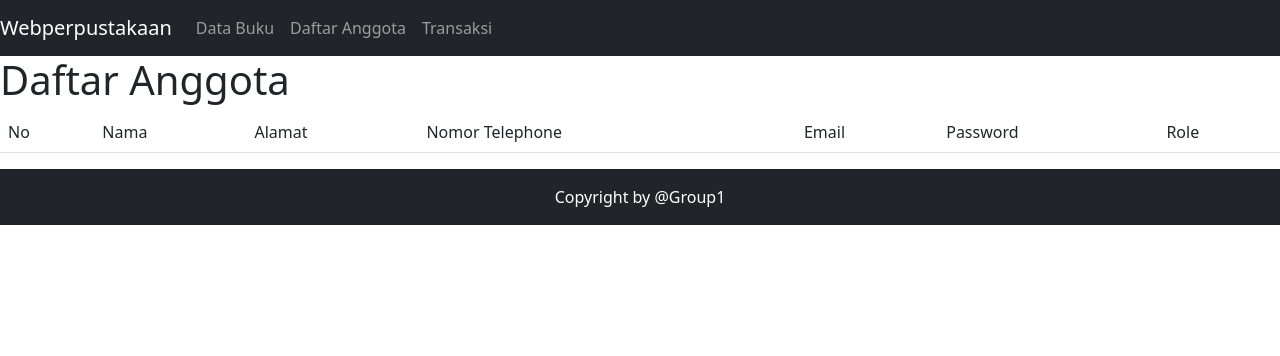
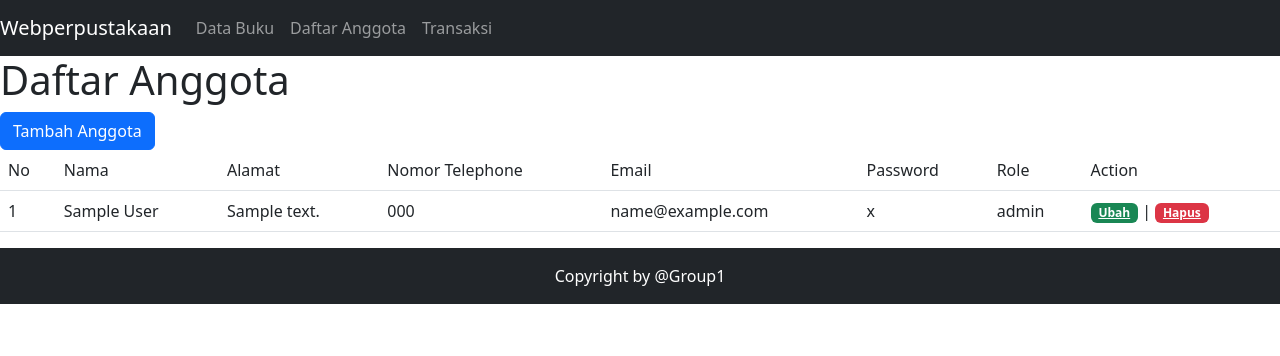
Before and after one commit to YusronAi/webperpustakaan, a PHP site: page /webperpustakaan/dashboard/daftaranggota in a window 1280 px wide. Shown: the top 356 px of the page. Run offline with PHP 8.4, Linux system fonts and the light colour scheme; tables that the repository leaves empty or names only in its code hold one stand-in row (values such as "Sample post"); some libraries are stand-ins or nearby versions.

```diff
--- a/app/controllers/Dashboard.php
+++ b/app/controllers/Dashboard.php
@@ -1,7 +1,9 @@
 <?php
 
 // Buat class untuk tampilan dashbord
-class Dashboard extends Controller{
+
+class Dashboard extends Controller
+{
     // Buat method default
 
     public function index()
@@ -28,31 +30,48 @@ class Dashboard extends Controller{
 
     public function tambah()
     {
-        if($this->model('buku_model')->add($_POST) > 0){
+        if ($this->model('buku_model')->add($_POST) > 0) {
             // Atur pesan saat berhasil dan beri parameter
-            header('location: '.Config::BASEURL. '/dashboard/databuku');
+            header('location: ' . Config::BASEURL . '/dashboard/databuku');
             exit;
-        }else{
-            header('location: '.Config::BASEURL. '/dashboard/databuku');
+        } else {
+            header('location: ' . Config::BASEURL . '/dashboard/databuku');
             echo "Gagal";
             exit;
         }
     }
 
-    public function hapus ($id)
+    public function hapusBuku($id)
     {
         if ($this->model('buku_model')->delete($id) > 0) {
-            header('location: '.Config::BASEURL. '/dashboard/databuku');
+            header('location: ' . Config::BASEURL . '/dashboard/databuku');
             exit;
-        }else {
-            header('location: '.Config::BASEURL. '/dashboard/databuku');
+        } else {
+            header('location: ' . Config::BASEURL . '/dashboard/databuku');
             exit;
         }
     }
 
-    public function ubah ()
+    public function ubahBuku($id)
     {
+        // var_dump($_POST);
+        $data['judul'] = "Ubah Data Buku";
+        $data['value'] = $this->model('buku_model')->getBookById($id);
 
+        $this->views('/base/header', $data);
+        $this->views('/base/navbaradmin');
+        $this->views('/dashboard/ubah', $data);
+        $this->views('/base/footer');
+
+        if ($_POST) {
+            $run = $this->model('buku_model')->edit($_POST);
+            if ($run) {
+                header('location: ' . Config::BASEURL . '/dashboard/databuku');
+                exit;
+            } else {
+                echo "<script> alert('gagal'); </script>";
+            }
+        }
     }
 
     public function daftarAnggota()
@@ -67,6 +86,43 @@ class Dashboard extends Controller{
         $this->views('/base/footer');
     }
 
+    public function tambahAnggota()
+    {
+        // Tambah anggota ke dalam tabel user
+        if ($this->model('user_model')->addUser($_POST) > 0) {
+            header('location: ' . Config::BASEURL . '/dashboard/daftaranggota');
+            exit;
+        } else {
+            header('location: ' . Config::BASEURL . '/dashboard/daftaranggota');
+            exit;
+        }
+    }
+
+    public function hapusAnggota($id)
+    {
+        // Hapus anggota dari tabel user
+        if ($this->model('user_model')->delete($id) > 0) {
+            header('location: ' . Config::BASEURL . '/dashboard/daftaranggota');
+            exit;
+        } else {
+            header('location: ' . Config::BASEURL . '/dashboard/daftaranggota');
+            exit;
+        }
+    }
+
+    public function ubahAnggota()
+    {
+        // Hapus anggota dari tabel user
+        // if ($this->model('user_model')->edit($id) > 0) {
+        //     header('location: ' .Config::BASEURL. '/dashboard/daftaranggota');
+        //     exit;
+        // }else {
+        //     header('location: ' .Config::BASEURL. '/dashboard/daftaranggota');
+        //     exit;
+        // }
+        var_dump($_POST['id_anggota']);
+    }
+
     public function transaksi()
     {
         // Ambil data dari model dan beri nilai untuk judul
--- a/app/models/user_model.php
+++ b/app/models/user_model.php
@@ -12,9 +12,49 @@ class User_Model {
     public function getUser()
     {
         // Ambil semua data dari tabel buku
-        $query = "SELECT * FROM user WHERE roles='anggota'";
+        $query = "SELECT * FROM user";
         $this->db->query($query);
         return $this->db->resultSet();
+    }
+
+    public function getUserById($id)
+    {
+        $this->db->query("SELECT * FROM user WHERE id_anggota=:id");
+        $this->db->bind('id_anggota', $id);
+        return $this->db->resultSingle();
+    }
+
+    public function addUser ($data)
+    {
+        // // Input daftar anggota ke tabel user
+        $query = "INSERT INTO user VALUES ('', :nama_anggota, :alamat, :nomor_telepone, :email, :pass, :roles)";
+
+        $this->db->query($query);
+
+        $this->db->bind('nama_anggota', $data['nama_anggota']);
+        $this->db->bind('alamat', $data['alamat']);
+        $this->db->bind('nomor_telepone', $data['nomor_telepone']);
+        $this->db->bind('email', $data['email']);
+        $this->db->bind('pass', $data['password']);
+        $this->db->bind('roles', $data['role']);
+
+        $this->db->execute();
+
+        return $this->db->affectedRows();
+
+    }
+
+    public function delete ($id)
+    {
+        // Hapus dari tabel user sesuai id
+        $query = "DELETE FROM user where id_anggota=:id";
+        $this->db->query($query);
+
+        $this->db->bind('id', $id);
+
+        $this->db->execute();
+
+        return $this->db->affectedRows();
     }
 
     public function getPinjam()
--- a/app/views/dashboard/daftaranggota.php
+++ b/app/views/dashboard/daftaranggota.php
@@ -1,7 +1,12 @@
 <div class="head">
     <h1><?= $data['judul']; ?></h1>
 </div>
-<div class="table">
+
+<!-- Button trigger modal -->
+<button type="button" class="btn btn-primary " data-bs-toggle="modal" data-bs-target="#exampleModal1">
+    Tambah Anggota
+</button>
+<div class="table-responsive">
     <table class="table">
         <thead>
             <tr>
@@ -12,22 +17,77 @@
                 <td>Email</td>
                 <td>Password</td>
                 <td>Role</td>
+                <td>Action</td>
             </tr>
         </thead>
         <tbody>
             <?php $i = 1; ?>
-            <?php foreach($data['user'] as $user) : ?>
+            <?php foreach ($data['user'] as $user) : ?>
                 <tr>
                     <td><?= $i; ?></td>
                     <td><?= $user['nama_anggota']; ?></td>
                     <td><?= $user['alamat']; ?></td>
                     <td><?= $user['nomor_telepone']; ?></td>
                     <td><?= $user['email']; ?></td>
-                <td><?= $user['pass']; ?></td>
-                <td><?= $user['roles']; ?></td>
+                    <td><?= $user['password']; ?></td>
+                    <td><?= $user['role']; ?></td>
+                    <td><a href="<?= Config::BASEURL; ?>/dashboard/ubahanggota/<?= $user['id_anggota']; ?>" class="badge text-white bg-success modal-ubah" data-bs-toggle="modal" data-bs-target="#exampleModal2">Ubah</a> | <a href="<?= Config::BASEURL; ?>/dashboard/hapusanggota/<?= $user['id_anggota']; ?>" class=" badge text-white bg-danger">Hapus</a></td>
                 </tr>
                 <?php $i++ ?>
             <?php endforeach; ?>
         </tbody>
     </table>
 </div>
+<!-- Modal -->
+<div class="modal fade" id="exampleModal1" tabindex="-1" aria-labelledby="exampleModalLabel" aria-hidden="true">
+    <div class="modal-dialog">
+        <div class="modal-content">
+            <div class="modal-header">
+                <h5 class="modal-title" id="exampleModalLabel">Tambah Anggota</h5>
+                <button type="button" class="btn-close" data-bs-dismiss="modal" aria-label="Close"></button>
+            </div>
+            <div class="modal-body">
+                <form action="<?= Config::BASEURL; ?>/dashboard/tambahanggota" method="post">
+                    <input type="hidden" class="form-control" id="id_anggota" name="id_anggota"><br>
+                    <input type="text" name="nama_anggota" id="nama_anggota" placeholder="Nama Anggota"><br>
+                    <input type="number" name="nomor_telepone" id="nomor_telepone" placeholder="Nomor Telepone"><br>
+                    <input type="email" name="email" id="email" placeholder="Email"><br>
+                    <input type="text" name="alamat" id="alamat" placeholder="Alamat"><br>
+                    <input type="text" name="password" id="password" placeholder="Password"><br>
+                    <input type="text" name="role" id="role" placeholder="Role"><br>
+                    <div class="modal-footer">
+                        <button type="button" class="btn btn-secondary" data-bs-dismiss="modal">Close</button>
+                        <button type="submit" class="btn btn-primary">Tambah</button>
+                    </div>
+                </form>
+            </div>
+        </div>
+    </div>
+</div>
+
+<!-- Modal -->
+<div class="modal fade" id="exampleModal2" tabindex="-1" aria-labelledby="exampleModalLabel" aria-hidden="true">
+    <div class="modal-dialog">
+        <div class="modal-content">
+            <div class="modal-header">
+                <h5 class="modal-title" id="exampleModalLabel">Ubah Anggota</h5>
+                <button type="button" class="btn-close" data-bs-dismiss="modal" aria-label="Close"></button>
+            </div>
+            <div class="modal-body">
+                <form action="<?= Config::BASEURL; ?>/dashboard/ubahanggota" method="post">
+                    <input type="hidden" class="form-control" id="id_anggota" name="id_anggota" value="<?= $user['id_anggota']; ?>"><br>
+                    <input type="text" name="nama_anggota" id="nama_anggota" placeholder="<?= $user['nama_anggota']; ?>"><br>
+                    <input type="number" name="nomor_telepone" id="nomor_telepone" placeholder="<?= $user['nomor_telepone']; ?>"><br>
+                    <input type="text" name="alamat" id="alamat" placeholder="<?= $user['alamat']; ?>"><br>
+                    <input type="email" name="email" id="email" placeholder="<?= $user['email']; ?>"><br>
+                    <input type="text" name="password" id="password" placeholder="<?= $user['password']; ?>"><br>
+                    <input type="text" name="role" id="role" placeholder="<?= $user['role']; ?>"><br>
+                    <div class="modal-footer">
+                        <button type="button" class="btn btn-secondary" data-bs-dismiss="modal">Close</button>
+                        <button type="submit" class="btn btn-primary">Ubah</button>
+                    </div>
+                </form>
+            </div>
+        </div>
+    </div>
+</div>
```
Also changed, not shown: app/models/buku_model.php (+11 -5 lines), app/views/dashboard/databuku.php (+14 -10 lines), app/views/dashboard/ubah.php (added, +13 -0 lines). Lines whose indentation alone changed are shown as unchanged.
